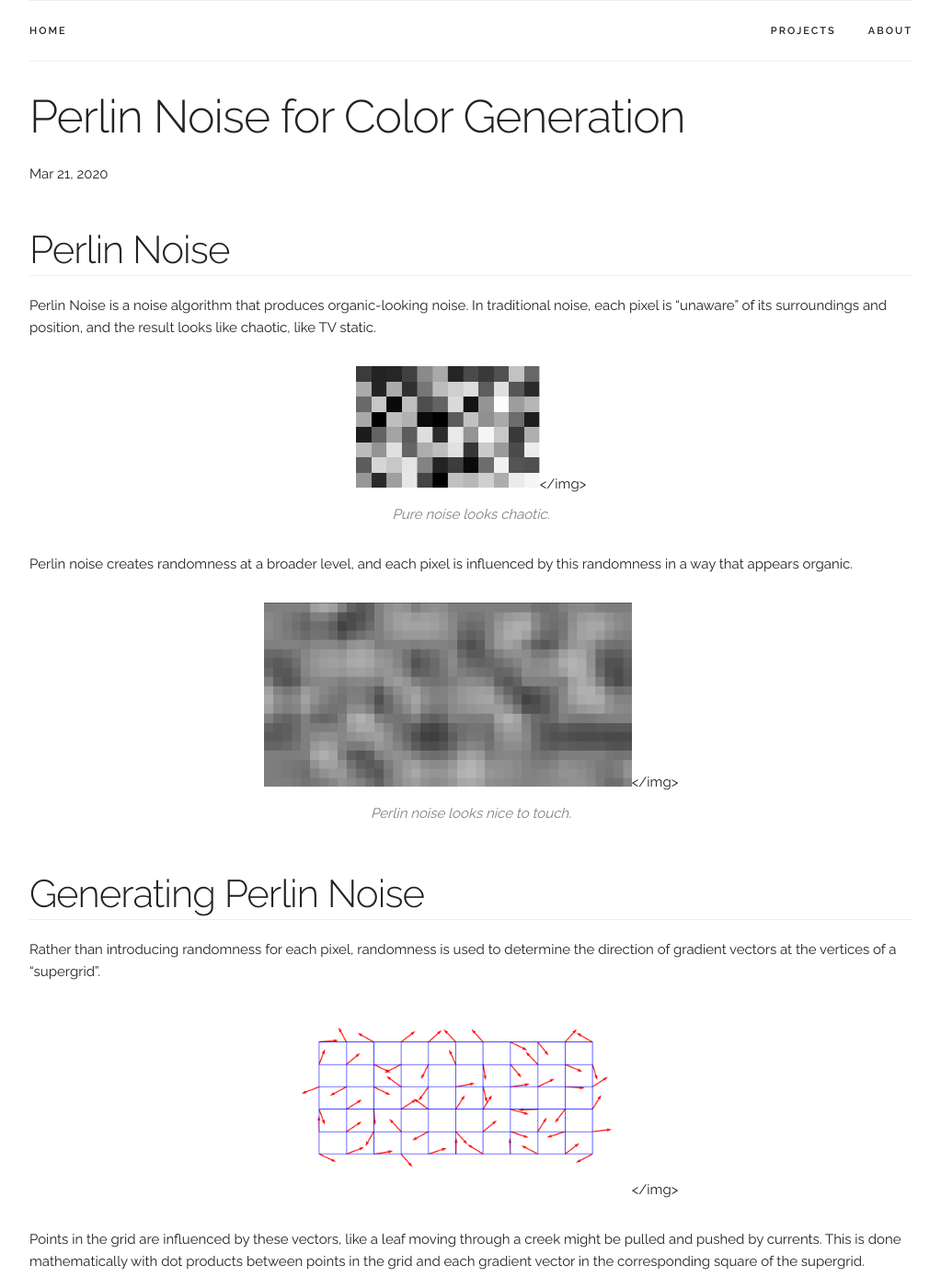
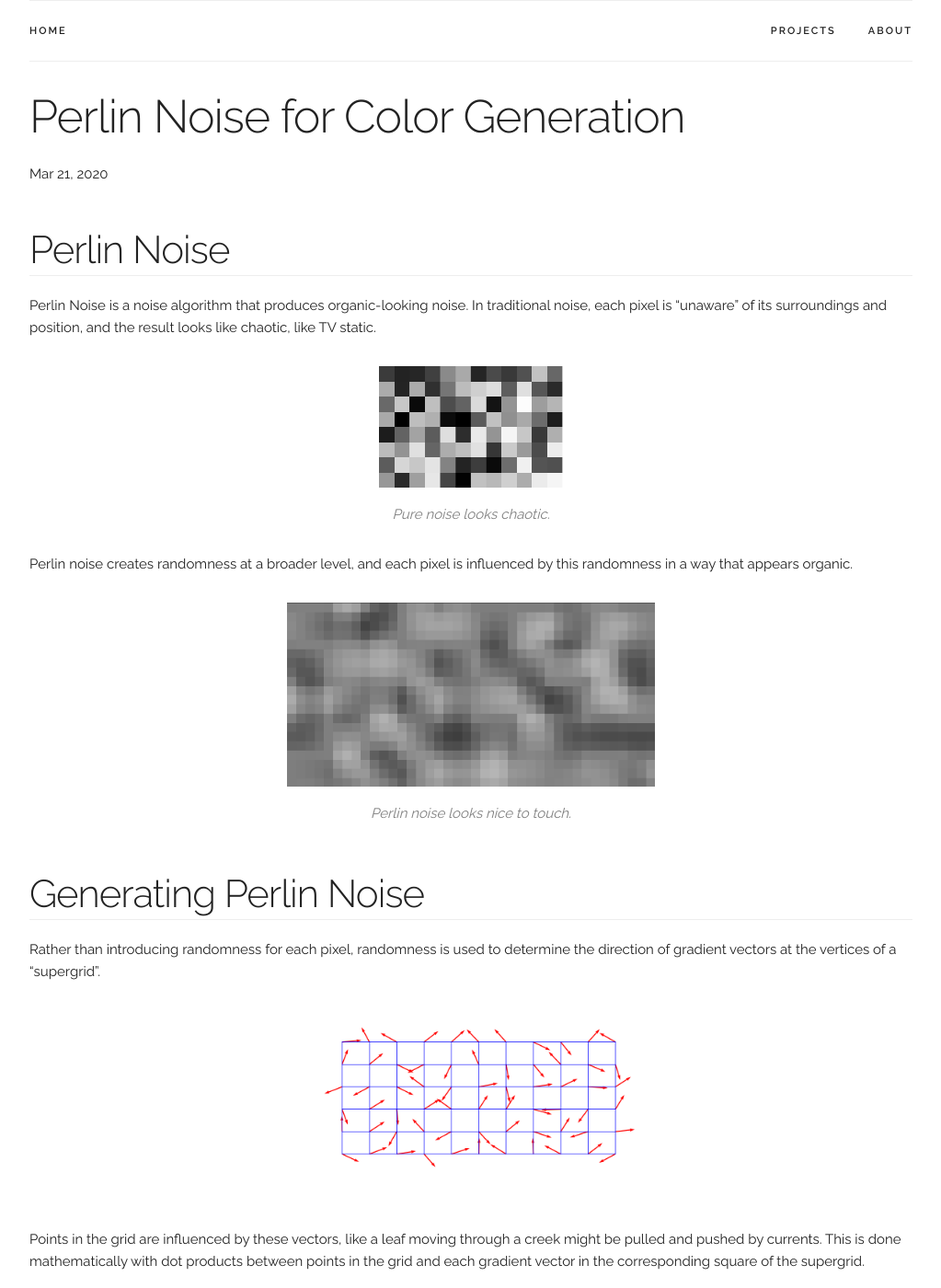
Before and after one commit to anderoonies/anderoonies.github.io, a Jekyll site: the page built from _posts/2020-03-21-perlin-colors.md, in a window 1280 px wide and 1400 px high. Shown: the whole window at 92% size, without its empty margins (128-1151 px from the left). Built offline with Jekyll 4.4.1, drawn with Linux system fonts in a browser that asks for light colours; nearby versions of some CDN libraries.

Commit message:
Fix images

```diff
--- a/_posts/2020-03-21-perlin-colors.md
+++ b/_posts/2020-03-21-perlin-colors.md
@@ -8,14 +8,14 @@ title: Perlin Noise for Color Generation
 Perlin Noise is a noise algorithm that produces organic-looking noise. In traditional noise, each pixel is "unaware" of its surroundings and position, and the result looks like chaotic, like TV static.
 
 <div class="image-feature">
-  <img style="width: 200px" src="/projects/perlin/purenoise.png"></img>
+  <img style="width: 200px" src="/projects/perlin/purenoise.png">
   <div class="caption">Pure noise looks chaotic.</div>
 </div>
 
 Perlin noise creates randomness at a broader level, and each pixel is influenced by this randomness in a way that appears organic.
 
 <div class="image-feature">
-  <img style="width: 400px" src="/projects/perlin/perlinnoise.png"></img>
+  <img style="width: 400px" src="/projects/perlin/perlinnoise.png">
   <div class="caption">Perlin noise looks nice to touch.</div>
 </div>
 
@@ -24,7 +24,7 @@ Perlin noise creates randomness at a broader level, and each pixel is influenced
 Rather than introducing randomness for each pixel, randomness is used to determine the direction of gradient vectors at the vertices of a "supergrid".
 
 <div class="image-feature">
-  <img style="width: 400px" src="/projects/perlin/gradientvectors.png"></img>
+  <img style="width: 400px" src="/projects/perlin/gradientvectors.png">
 </div>
 
 Points in the grid are influenced by these vectors, like a leaf moving through a creek might be pulled and pushed by currents. This is done mathematically with dot products between points in the grid and each gradient vector in the corresponding square of the supergrid.
```
